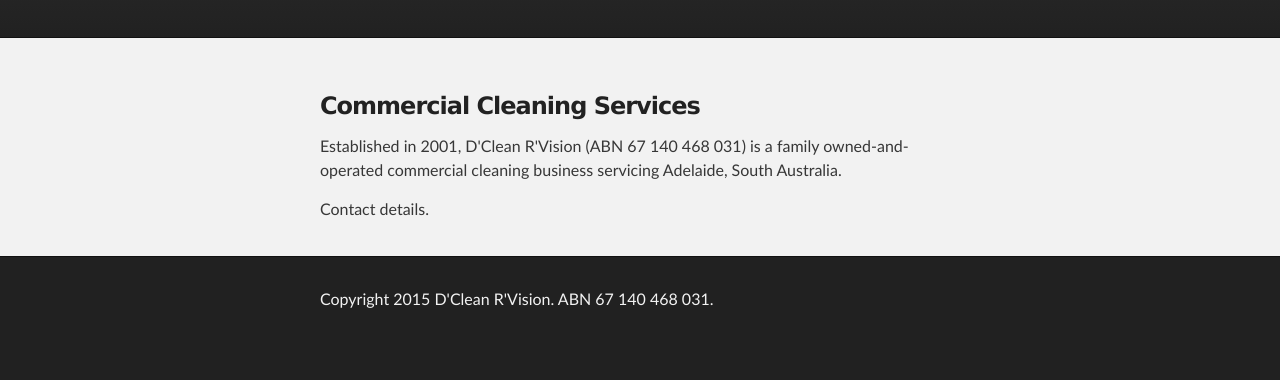
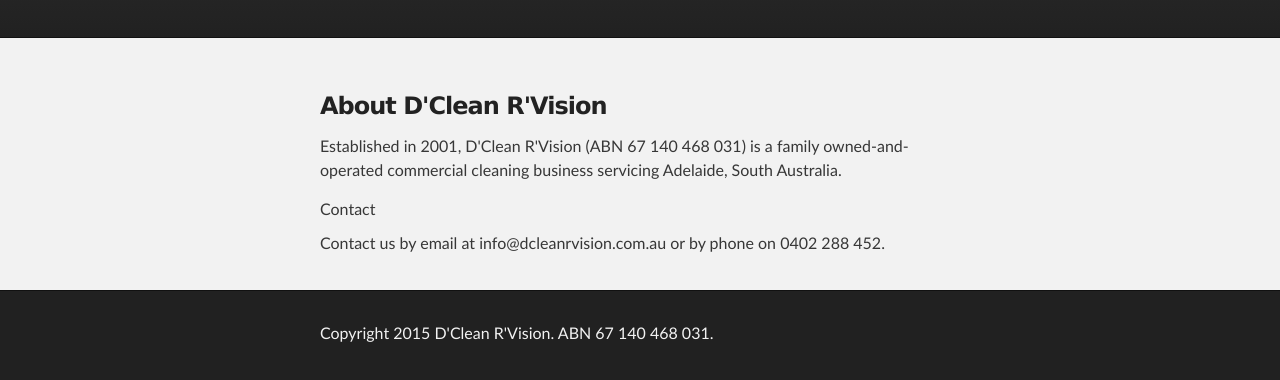
Before and after one commit to dcleanrvision/dcleanrvision.github.io, a plain HTML site: page index.html in a window 1280 px wide. Shown: the part 208-588 px from the top of the page. Drawn offline with Linux system fonts and the light colour scheme.

Commit message:
Update index.html

```diff
--- a/index.html
+++ b/index.html
@@ -27,10 +27,12 @@
     <div id="main_content_wrap" class="outer">
       <section id="main_content" class="inner">
         <h3>
-<a id="welcome-to-github-pages" class="anchor" href="#welcome-to-github-pages" aria-hidden="true"><span class="octicon octicon-link"></span></a>Commercial Cleaning Services</h3>
+<a id="about" class="anchor" href="about" aria-hidden="true"><span class="octicon octicon-link"></span></a>About D'Clean R'Vision</h3>
 
 <p>Established in 2001, D'Clean R'Vision (ABN 67 140 468 031) is a family owned-and-operated commercial cleaning business servicing Adelaide, South Australia.</p>
-<p>Contact details.</p>
+
+<a id="contact" class="anchor" href="contact" aria-hidden="true"><span class="octicon octicon-link"></span></a>Contact</h3>
+<p>Contact us by email at info@dcleanrvision.com.au or by phone on 0402 288 452.</p>
       </section>
     </div>
 
```
